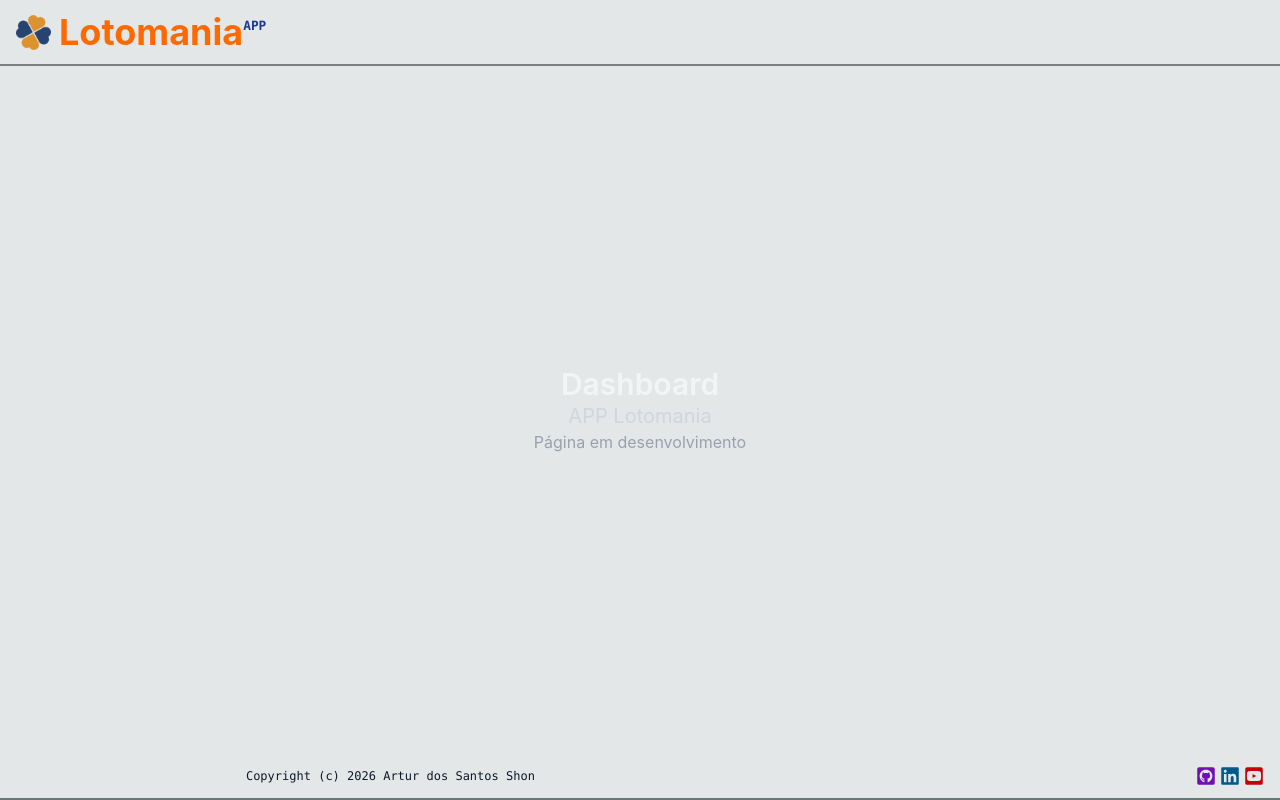
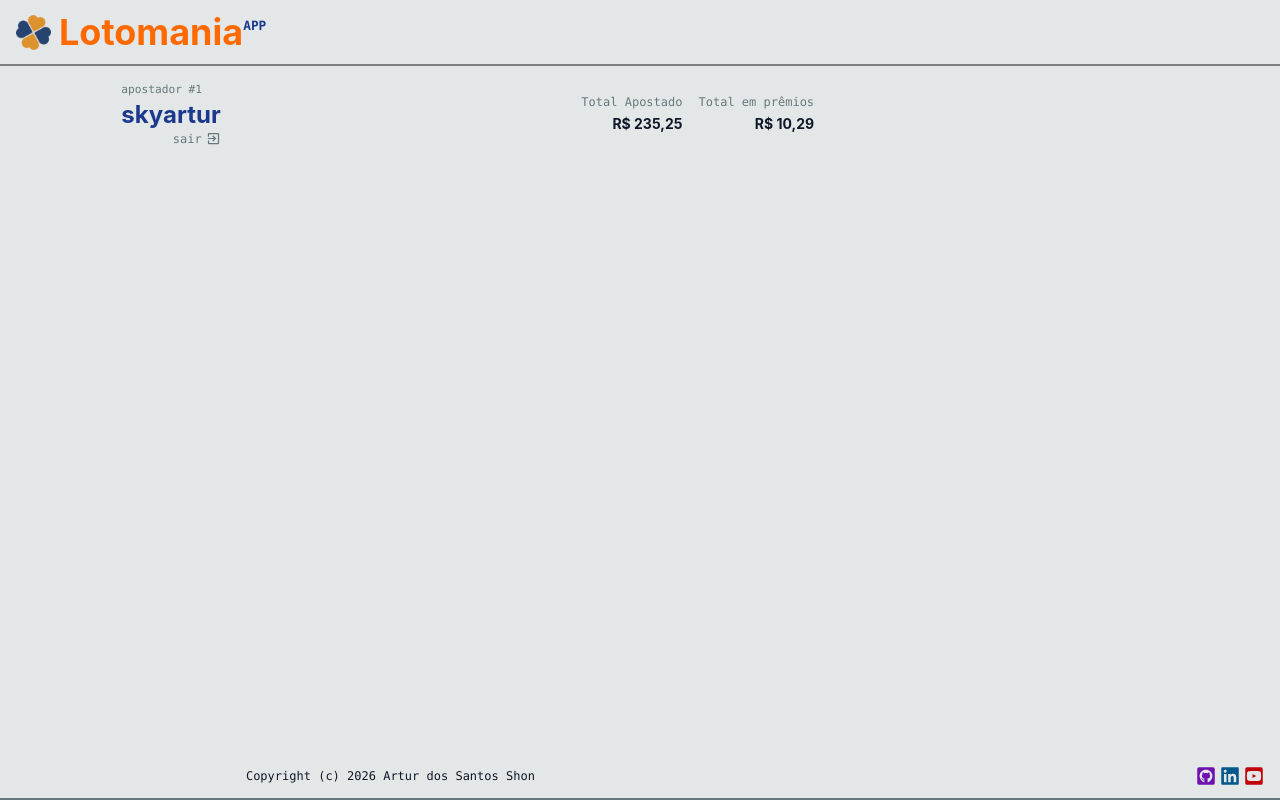
Before and after one commit to SkyArtur/Lotomania-0.0.1, a React (Vite) app in the folder lotomania-APP/: page / in a window 1280 px wide. Built offline with nearby package versions, Linux system fonts and the light colour scheme.

Commit message:
feat: create previous state for Dashboard component

```diff
--- a/lotomania-APP/src/pages/Dashboard.jsx
+++ b/lotomania-APP/src/pages/Dashboard.jsx
@@ -1,11 +1,18 @@
+import { useState } from 'react';
 
+import Bettor from '../components/Bettor.jsx';
 
 export default function Dashboard() {
+    const [bettor, setBettor] = useState({
+        id: 1,
+        username: 'skyartur',
+        prizes: 10.29,
+        total: 235.25,
+    });
+
     return (
-        <div className="container flex flex-col items-center justify-center">
-            <h1 className="text-3xl font-semibold text-gray-100">Dashboard</h1>
-            <h3 className={"text-xl text-gray-300"}>APP Lotomania</h3>
-            <p className="text-gray-400">Página em desenvolvimento</p>
+        <div className="container px-2 py-1 flex flex-col items-start justify-start h-full">
+            <Bettor bettor={bettor} />
         </div>
     )
 }
```
